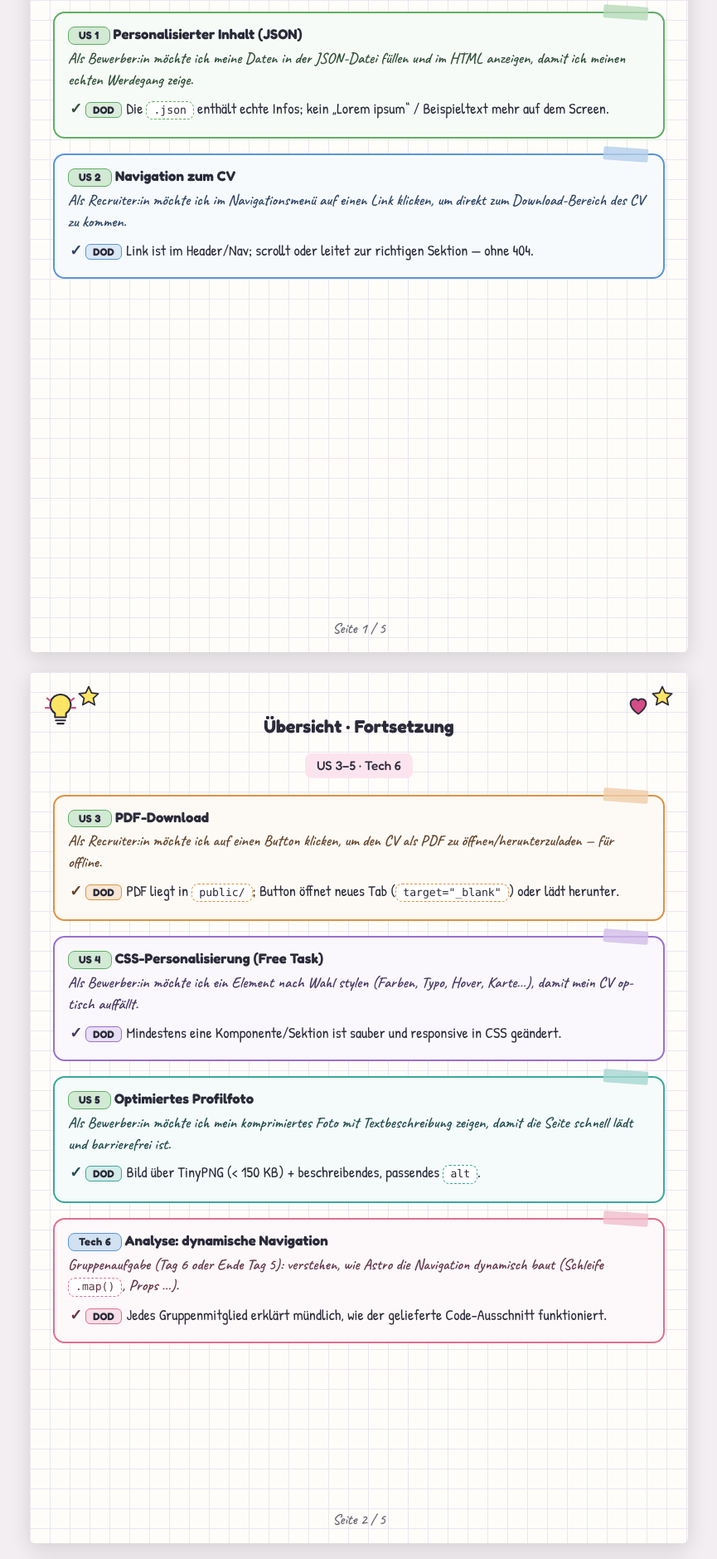
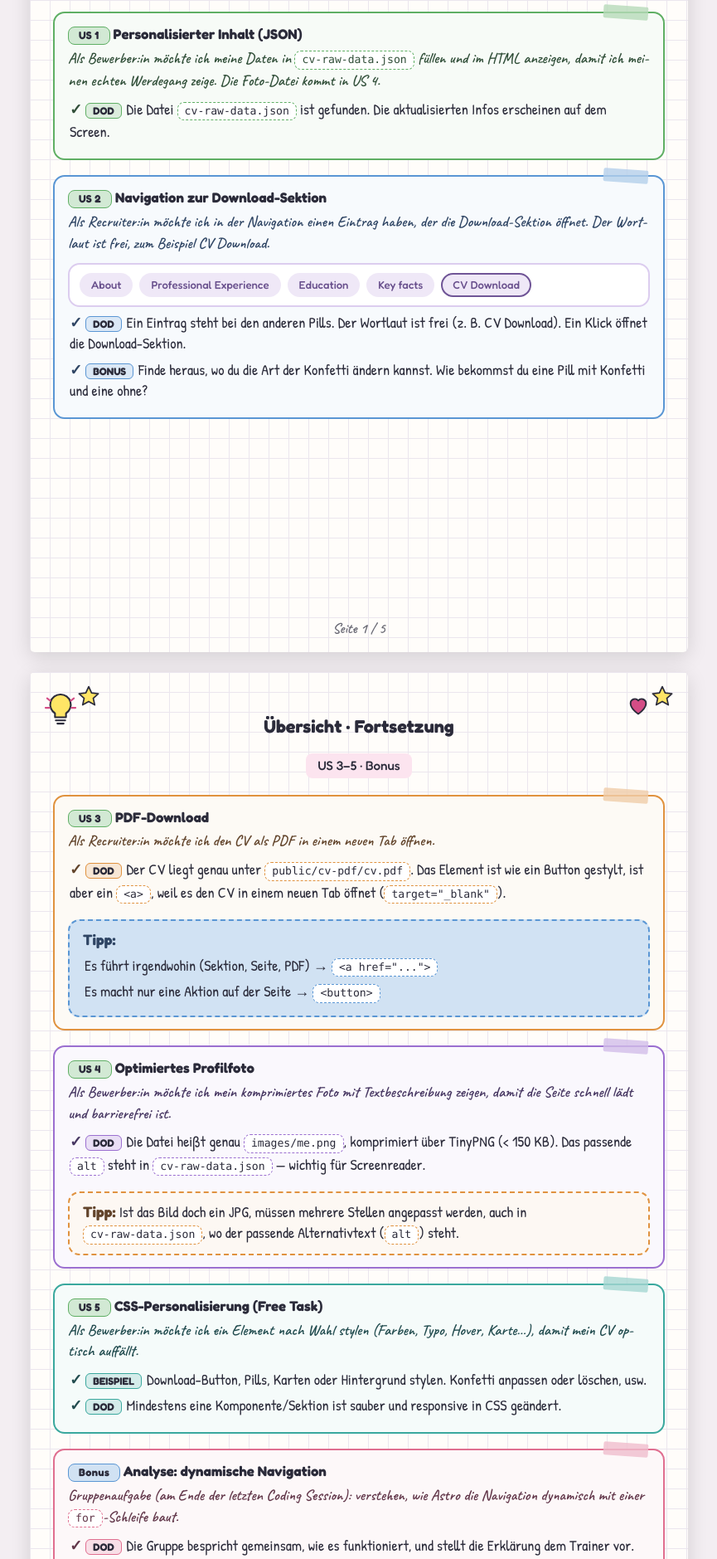
Before and after one commit to kremstaler-digitalhilfe/courses, a plain HTML site: page docs/deutsch/Web-PM_Projekt_Woche/03-pm-epic-zu-stories-loesung.html in a window 1280 px wide. Shown: the part 280-2159 px from the top of the page at 83% size, without its empty margins (207-1072 px from the left). Drawn offline with Linux system fonts and the light colour scheme.

Commit message:
Update project documentation: adjust user story counts from 6 to 5 in multiple sections for consistency, enhance clarity in task descriptions, and refine navigation elements for improved user experience.

```diff
--- a/docs/deutsch/Web-PM_Projekt_Woche/03-pm-epic-zu-stories-loesung.html
+++ b/docs/deutsch/Web-PM_Projekt_Woche/03-pm-epic-zu-stories-loesung.html
@@ -63,7 +63,10 @@ h3{font-family:var(--font-title);font-size:1.25rem;margin:22px 0 4px;display:inl
 .note li::before{content:"♥ ";color:color-mix(in srgb,var(--accent) 45%,#14141f)}
 .tip{--c:var(--c3);border:2px dashed var(--c);border-radius:var(--radius);
   background:color-mix(in srgb,var(--c) 6%,white);padding:10px 16px;margin-top:18px;max-width:100%;box-sizing:border-box}
+.tip.blue{--c:var(--c2);background:color-mix(in srgb,var(--c2) 28%,white)}
 .tip strong{font-family:var(--font-title);color:color-mix(in srgb,var(--c) 38%,#14141f)}
+.tip ul{list-style:none;padding:0;margin:6px 0 0}
+.tip li{margin:4px 0}
 .rule{--c:var(--c4);border:2px solid var(--c);border-radius:var(--radius);
   background:color-mix(in srgb,var(--c) 6%,white);padding:10px 16px;margin-top:18px;max-width:100%;box-sizing:border-box}
 .rule strong{font-family:var(--font-title);color:color-mix(in srgb,var(--c) 38%,#14141f)}
@@ -84,6 +87,11 @@ hr{border:0;border-top:2px dashed var(--accent);opacity:.5;margin:20px 0 4px}
 .badge{display:inline-block;padding:1px 12px;border-radius:8px;color:var(--ink);font-family:var(--font-title);font-size:.8rem;letter-spacing:.03em;border:1.5px solid transparent}
 .badge.story{background:color-mix(in srgb,var(--c1) 28%,white);border-color:var(--c1)}
 .badge.task{background:color-mix(in srgb,var(--c2) 28%,white);border-color:var(--c2)}
+
+.navex{margin:10px 0 4px;background:#fff;border:2px solid color-mix(in srgb,var(--c4) 35%,white);border-radius:var(--radius);padding:10px 12px}
+.navex .pills{display:flex;flex-wrap:wrap;gap:8px;margin:0;padding:0}
+.navex .pills span{font-family:var(--font-title);font-size:.82rem;line-height:1.2;color:color-mix(in srgb,var(--c4) 55%,var(--ink));background:color-mix(in srgb,var(--c4) 16%,white);border:2px solid transparent;border-radius:999px;padding:5px 12px}
+.navex .pills .on{border-color:color-mix(in srgb,var(--c4) 62%,var(--ink))}
 
 /* ---- INVEST ---- */
 .invest{display:grid;grid-template-columns:repeat(auto-fit,minmax(min(100%,220px),1fr));gap:12px;margin-top:16px}
@@ -175,17 +183,27 @@ a:focus:not(:focus-visible){outline:none}
   <section class="grid one">
     <article class="card" style="--c:var(--c1)">
       <h2><span class="badge story">US 1</span> Personalisierter Inhalt (<span lang="en">JSON</span>)</h2>
-      <p class="sub">Als Bewerber:in möchte ich meine Daten in der <span lang="en">JSON</span>-Datei füllen und im <span lang="en">HTML</span> anzeigen, damit ich meinen echten Werdegang zeige.</p>
+      <p class="sub">Als Bewerber:in möchte ich meine Daten in <span class="code">cv-raw-data.json</span> füllen und im <span lang="en">HTML</span> anzeigen, damit ich meinen echten Werdegang zeige. Die Foto-Datei kommt in US&nbsp;4.</p>
       <ul>
-        <li><b>DoD</b>Die <span class="code">.json</span> enthält echte Infos; kein „Lorem ipsum“ / Beispieltext mehr auf dem Screen.</li>
+        <li><b>DoD</b>Die Datei <span class="code">cv-raw-data.json</span> ist gefunden. Die aktualisierten Infos erscheinen auf dem Screen.</li>
       </ul>
     </article>
 
     <article class="card" style="--c:var(--c2)">
-      <h2><span class="badge story">US 2</span> Navigation zum CV</h2>
-      <p class="sub">Als Recruiter:in möchte ich im Navigationsmenü auf einen Link klicken, um direkt zum Download-Bereich des CV zu kommen.</p>
+      <h2><span class="badge story">US 2</span> Navigation zur <span lang="en">Download</span>-Sektion</h2>
+      <p class="sub">Als Recruiter:in möchte ich in der Navigation einen Eintrag haben, der die <span lang="en">Download</span>-Sektion öffnet. Der Wortlaut ist frei, zum Beispiel <span lang="en">CV Download</span>.</p>
+      <div class="navex" role="img" aria-label="Pill-Navigation: About, Professional Experience, Education, Key facts, CV Download. CV Download ist hervorgehoben.">
+        <p class="pills">
+          <span lang="en">About</span>
+          <span lang="en">Professional Experience</span>
+          <span lang="en">Education</span>
+          <span lang="en">Key facts</span>
+          <span class="on" lang="en">CV Download</span>
+        </p>
+      </div>
       <ul>
-        <li><b>DoD</b>Link ist im Header/Nav; scrollt oder leitet zur richtigen Sektion — ohne 404.</li>
+        <li><b>DoD</b>Ein Eintrag steht bei den anderen <span lang="en">Pills</span>. Der Wortlaut ist frei (z.&nbsp;B. <span lang="en">CV Download</span>). Ein Klick öffnet die <span lang="en">Download</span>-Sektion.</li>
+        <li><b>Bonus</b>Finde heraus, wo du die Art der Konfetti ändern kannst. Wie bekommst du eine <span lang="en">Pill</span> mit Konfetti und eine ohne?</li>
       </ul>
     </article>
   </section>
@@ -202,38 +220,49 @@ a:focus:not(:focus-visible){outline:none}
   <div class="orn tr" aria-hidden="true"><svg class="heart" viewBox="0 0 24 24" aria-hidden="true"><path d="M12 21s-8-5.2-8-11a4.5 4.5 0 0 1 8-2.8A4.5 4.5 0 0 1 20 10c0 5.8-8 11-8 11z" style="fill:var(--accent);stroke:var(--ink);stroke-width:1.6;stroke-linejoin:round"/></svg><svg class="star" viewBox="0 0 24 24" aria-hidden="true"><path d="M12 1.5l3.2 7 7.5.8-5.6 5.1 1.6 7.4L12 18l-6.7 3.8 1.6-7.4L1.3 9.3l7.5-.8z" style="fill:var(--highlight);stroke:var(--ink);stroke-width:1.6;stroke-linejoin:round"/></svg></div>
 
   <h2>Übersicht · Fortsetzung</h2>
-  <p style="text-align:center"><span class="tag">US 3–5 · Tech 6</span></p>
+  <p style="text-align:center"><span class="tag">US 3–5 · Bonus</span></p>
 
   <section class="grid one">
     <article class="card" style="--c:var(--c3)">
       <h2><span class="badge story">US 3</span> <span lang="en">PDF</span>-Download</h2>
-      <p class="sub">Als Recruiter:in möchte ich auf einen Button klicken, um den CV als <span lang="en">PDF</span> zu öffnen/herunterzuladen — für offline.</p>
+      <p class="sub">Als Recruiter:in möchte ich den CV als <span lang="en">PDF</span> in einem neuen Tab öffnen.</p>
       <ul>
-        <li><b>DoD</b><span lang="en">PDF</span> liegt in <span class="code">public/</span>; Button öffnet neues Tab (<span class="code">target="_blank"</span>) oder lädt herunter.</li>
+        <li><b>DoD</b>Der CV liegt genau unter <span class="code">public/cv-pdf/cv.pdf</span>. Das Element ist wie ein Button gestylt, ist aber ein <span class="code">&lt;a&gt;</span>, weil es den CV in einem neuen Tab öffnet (<span class="code">target="_blank"</span>).</li>
       </ul>
+      <div class="tip blue">
+        <strong>Tipp:</strong>
+        <ul class="plain">
+          <li>Es führt irgendwohin (Sektion, Seite, <span lang="en">PDF</span>) → <span class="code">&lt;a href="..."&gt;</span></li>
+          <li>Es macht nur eine Aktion auf der Seite → <span class="code">&lt;button&gt;</span></li>
+        </ul>
+      </div>
     </article>
 
     <article class="card" style="--c:var(--c4)">
-      <h2><span class="badge story">US 4</span> <span lang="en">CSS</span>-Personalisierung (<span lang="en">Free Task</span>)</h2>
+      <h2><span class="badge story">US 4</span> Optimiertes Profilfoto</h2>
+      <p class="sub">Als Bewerber:in möchte ich mein komprimiertes Foto mit Textbeschreibung zeigen, damit die Seite schnell lädt und barrierefrei ist.</p>
+      <ul>
+        <li><b>DoD</b>Die Datei heißt genau <span class="code">images/me.png</span>, komprimiert über <span lang="en">TinyPNG</span> (&lt;&nbsp;150&nbsp;KB). Das passende <span class="code">alt</span> steht in <span class="code">cv-raw-data.json</span> — wichtig für <span lang="en">Screenreader</span>.</li>
+      </ul>
+      <div class="tip">
+        <strong>Tipp:</strong> Ist das Bild doch ein <span lang="en">JPG</span>, müssen mehrere Stellen angepasst werden, auch in <span class="code">cv-raw-data.json</span>, wo der passende Alternativtext (<span class="code">alt</span>) steht.
+      </div>
+    </article>
+
+    <article class="card" style="--c:var(--c5)">
+      <h2><span class="badge story">US 5</span> <span lang="en">CSS</span>-Personalisierung (<span lang="en">Free Task</span>)</h2>
       <p class="sub">Als Bewerber:in möchte ich ein Element nach Wahl stylen (Farben, Typo, Hover, Karte…), damit mein CV optisch auffällt.</p>
       <ul>
+        <li><b>Beispiel</b><span lang="en">Download</span>-Button, <span lang="en">Pills</span>, Karten oder Hintergrund stylen. Konfetti anpassen oder löschen, usw.</li>
         <li><b>DoD</b>Mindestens eine Komponente/Sektion ist sauber und responsive in <span lang="en">CSS</span> geändert.</li>
       </ul>
     </article>
 
-    <article class="card" style="--c:var(--c5)">
-      <h2><span class="badge story">US 5</span> Optimiertes Profilfoto</h2>
-      <p class="sub">Als Bewerber:in möchte ich mein komprimiertes Foto mit Textbeschreibung zeigen, damit die Seite schnell lädt und barrierefrei ist.</p>
+    <article class="card" style="--c:var(--c6)">
+      <h2><span class="badge task">Bonus</span> Analyse: dynamische Navigation</h2>
+      <p class="sub">Gruppenaufgabe (am Ende der letzten <span lang="en">Coding Session</span>): verstehen, wie <span lang="en">Astro</span> die Navigation dynamisch mit einer <span class="code">for</span>-Schleife baut.</p>
       <ul>
-        <li><b>DoD</b>Bild über <span lang="en">TinyPNG</span> (&lt;&nbsp;150&nbsp;KB) + beschreibendes, passendes <span class="code">alt</span>.</li>
-      </ul>
-    </article>
-
-    <article class="card" style="--c:var(--c6)">
-      <h2><span class="badge task">Tech 6</span> Analyse: dynamische Navigation</h2>
-      <p class="sub">Gruppenaufgabe (Tag&nbsp;6 oder Ende Tag&nbsp;5): verstehen, wie <span lang="en">Astro</span> die Navigation dynamisch baut (Schleife <span class="code">.map()</span>, Props …).</p>
-      <ul>
-        <li><b>DoD</b>Jedes Gruppenmitglied erklärt mündlich, wie der gelieferte Code-Ausschnitt funktioniert.</li>
+        <li><b>DoD</b>Die Gruppe bespricht gemeinsam, wie es funktioniert, und stellt die Erklärung dem Trainer vor.</li>
       </ul>
     </article>
   </section>
@@ -256,24 +285,24 @@ a:focus:not(:focus-visible){outline:none}
     <article class="card" style="--c:var(--c1)">
       <h2><span class="num">1</span>US 1 · Personalisierter Inhalt (<span lang="en">JSON</span>)</h2>
       <ul class="plain">
-        <li><b>I</b>Ja — ohne andere Stories entwickelbar.</li>
-        <li><b>N</b>Ja — exakte <span lang="en">JSON</span>-Felder je nach Profil verhandelbar.</li>
+        <li><b>I</b>Ja — Texte in <span class="code">cv-raw-data.json</span>, ohne die Foto-Datei (die ist US&nbsp;4).</li>
+        <li><b>N</b>Ja — welche Textfelder, je nach Profil. Der Dateiname ist fest.</li>
         <li><b>V</b>Ja — Grundlage, damit der CV dem/der Studierenden gehört.</li>
-        <li><b>E</b>Ja — für Anfänger:innen leicht schätzbar (Textfelder ändern).</li>
+        <li><b>E</b>Ja — Datei finden und Texte ändern.</li>
         <li><b>S</b>Ja — passt in einen Halbtag Dev.</li>
-        <li><b>T</b>Ja — Seite anschauen: hat sich der Text geändert?</li>
+        <li><b>T</b>Ja — <span class="code">cv-raw-data.json</span> ist gefunden, die neuen Infos sind auf dem Screen sichtbar.</li>
       </ul>
     </article>
 
     <article class="card" style="--c:var(--c2)">
-      <h2><span class="num">2</span>US 2 · Navigation zum CV</h2>
+      <h2><span class="num">2</span>US 2 · Navigation zur <span lang="en">Download</span>-Sektion</h2>
       <ul class="plain">
         <li><b>I</b>Ja — unabhängig vom Textinhalt (HTML-Struktur hilft).</li>
-        <li><b>N</b>Ja — Anker auf derselben Seite oder Link zu einer anderen Seite.</li>
+        <li><b>N</b>Ja — der Wortlaut ist frei (z.&nbsp;B. <span lang="en">CV Download</span>). Der Eintrag öffnet die <span lang="en">Download</span>-Sektion.</li>
         <li><b>V</b>Ja — Nutzer:innen finden den Download leicht.</li>
         <li><b>E</b>Ja — sehr kurz (wenige Zeilen HTML/<span lang="en">Astro</span>).</li>
         <li><b>S</b>Ja — sehr klein.</li>
-        <li><b>T</b>Ja — Klick führt an die erwartete Stelle.</li>
+        <li><b>T</b>Ja — ein Klick auf den gewählten Eintrag öffnet die <span lang="en">Download</span>-Sektion.</li>
       </ul>
     </article>
   </section>
@@ -298,23 +327,23 @@ a:focus:not(:focus-visible){outline:none}
       <h2><span class="num">3</span>US 3 · <span lang="en">PDF</span>-Download</h2>
       <ul class="plain">
         <li><b>I</b>Ja — braucht nur die eigene <span lang="en">PDF</span>-Datei.</li>
-        <li><b>N</b>Ja — Button-Style oder Vollbild-Öffnen frei wählbar.</li>
-        <li><b>V</b>Ja — Recruiter:in hat eine Offline-/Papier-Version.</li>
-        <li><b>E</b>Ja — schnell (<span class="code">&lt;a&gt;</span> mit <span class="code">download</span> oder <span class="code">target="_blank"</span>).</li>
+        <li><b>N</b>Ja — das Aussehen ist frei. Es bleibt ein <span class="code">&lt;a&gt;</span> mit <span class="code">target="_blank"</span>.</li>
+        <li><b>V</b>Ja — Recruiter:in öffnet die <span lang="en">PDF</span> in einem neuen Tab.</li>
+        <li><b>E</b>Ja — schnell (<span class="code">&lt;a href="..."&gt;</span> mit <span class="code">target="_blank"</span>).</li>
         <li><b>S</b>Ja — klein.</li>
-        <li><b>T</b>Ja — Klick öffnet oder lädt die <span lang="en">PDF</span>.</li>
+        <li><b>T</b>Ja — die Datei heißt genau <span class="code">public/cv-pdf/cv.pdf</span>. Ein Klick öffnet sie in einem neuen Tab. Das Element sieht aus wie ein Button und ist ein <span class="code">&lt;a&gt;</span>.</li>
       </ul>
     </article>
 
     <article class="card" style="--c:var(--c4)">
-      <h2><span class="num">4</span>US 4 · <span lang="en">CSS</span> (<span lang="en">Free Task</span>)</h2>
+      <h2><span class="num">4</span>US 4 · Optimiertes Profilfoto</h2>
       <ul class="plain">
-        <li><b>I</b>Ja — völlig unabhängig; jede:r wählt selbst.</li>
-        <li><b>N</b>Ja — Scope ist absichtlich verhandelbar (Grafik-Wünsche).</li>
-        <li><b>V</b>Ja — macht das Projekt einzigartig und persönlich.</li>
-        <li><b>E</b>Ja — z.&nbsp;B. „max. 45&nbsp;Min. für mein <span lang="en">CSS</span>“.</li>
-        <li><b>S</b>Ja — klein.</li>
-        <li><b>T</b>Ja — Design weicht sichtbar vom Template ab.</li>
+        <li><b>I</b>Ja — die Bilddatei ist getrennt. Der Alternativtext liegt in <span class="code">cv-raw-data.json</span> und blockiert US&nbsp;1 nicht.</li>
+        <li><b>N</b>Ja — das Motiv ist frei. Der Name <span class="code">images/me.png</span> ist fest.</li>
+        <li><b>V</b>Ja — kleines Bild und ein passendes <span class="code">alt</span> in <span class="code">cv-raw-data.json</span>.</li>
+        <li><b>E</b>Ja — ca. 10&nbsp;Min. (<span lang="en">TinyPNG</span> + <span class="code">alt</span> schreiben).</li>
+        <li><b>S</b>Ja — sehr klein.</li>
+        <li><b>T</b>Ja — Foto sichtbar als <span class="code">images/me.png</span>, unter 150&nbsp;KB, passendes <span class="code">alt</span> in <span class="code">cv-raw-data.json</span>.</li>
       </ul>
     </article>
   </section>
@@ -332,18 +361,18 @@ a:focus:not(:focus-visible){outline:none}
   <div class="orn tr" aria-hidden="true"><svg class="heart" viewBox="0 0 24 24" aria-hidden="true"><path d="M12 21s-8-5.2-8-11a4.5 4.5 0 0 1 8-2.8A4.5 4.5 0 0 1 20 10c0 5.8-8 11-8 11z" style="fill:var(--accent);stroke:var(--ink);stroke-width:1.6;stroke-linejoin:round"/></svg><svg class="star" viewBox="0 0 24 24" aria-hidden="true"><path d="M12 1.5l3.2 7 7.5.8-5.6 5.1 1.6 7.4L12 18l-6.7 3.8 1.6-7.4L1.3 9.3l7.5-.8z" style="fill:var(--highlight);stroke:var(--ink);stroke-width:1.6;stroke-linejoin:round"/></svg></div>
 
   <h2><span lang="en">INVEST</span> · US 5</h2>
-  <p style="text-align:center"><span class="tag">Profilfoto · Abschluss</span></p>
+  <p style="text-align:center"><span class="tag"><span lang="en">CSS</span> · <span lang="en">Free Task</span></span></p>
 
   <section class="grid one">
     <article class="card" style="--c:var(--c5)">
-      <h2><span class="num">5</span>US 5 · Optimiertes Profilfoto</h2>
+      <h2><span class="num">5</span>US 5 · <span lang="en">CSS</span> (<span lang="en">Free Task</span>)</h2>
       <ul class="plain">
-        <li><b>I</b>Ja — unabhängig von den anderen Stories.</li>
-        <li><b>N</b>Ja — Foto-Wahl ist frei.</li>
-        <li><b>V</b>Ja — Performance (Bildgewicht) + Barrierefreiheit (<span class="code">alt</span>).</li>
-        <li><b>E</b>Ja — ca. 10&nbsp;Min. (<span lang="en">TinyPNG</span> + <span class="code">alt</span> schreiben).</li>
-        <li><b>S</b>Ja — sehr klein.</li>
-        <li><b>T</b>Ja — Foto sichtbar, &lt;&nbsp;150&nbsp;KB, Alternativtext im HTML.</li>
+        <li><b>I</b>Ja — völlig unabhängig; jede:r wählt selbst.</li>
+        <li><b>N</b>Ja — Scope ist absichtlich verhandelbar (Grafik-Wünsche).</li>
+        <li><b>V</b>Ja — macht das Projekt einzigartig und persönlich.</li>
+        <li><b>E</b>Ja — z.&nbsp;B. „max. 45&nbsp;Min. für mein <span lang="en">CSS</span>“.</li>
+        <li><b>S</b>Ja — klein.</li>
+        <li><b>T</b>Ja — ein gewähltes Element (Button, <span lang="en">Pills</span>, Karten, Hintergrund oder Konfetti) weicht sichtbar vom Template ab und bleibt auf einem schmalen Screen lesbar.</li>
       </ul>
     </article>
   </section>
```
Also changed, not shown: docs/deutsch/Web-PM_Projekt_Woche/01-projekt-smart-ziele.html (+0 -1 lines), docs/deutsch/Web-PM_Projekt_Woche/02-pm-aufgabe-epic.html (+3 -3 lines), docs/deutsch/Web-PM_Projekt_Woche/04-timeline-sechs-halbtage.html (+6 -5 lines).
